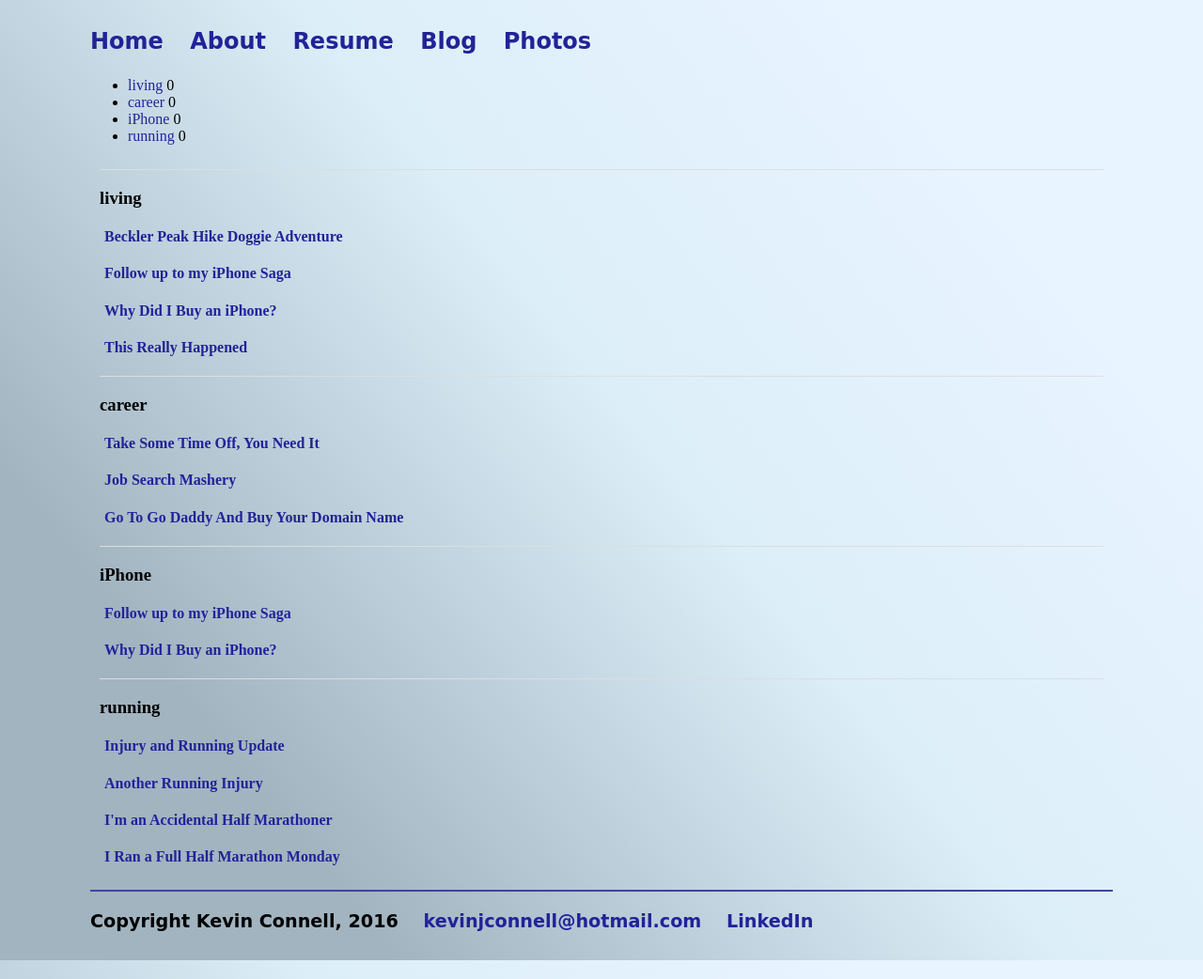
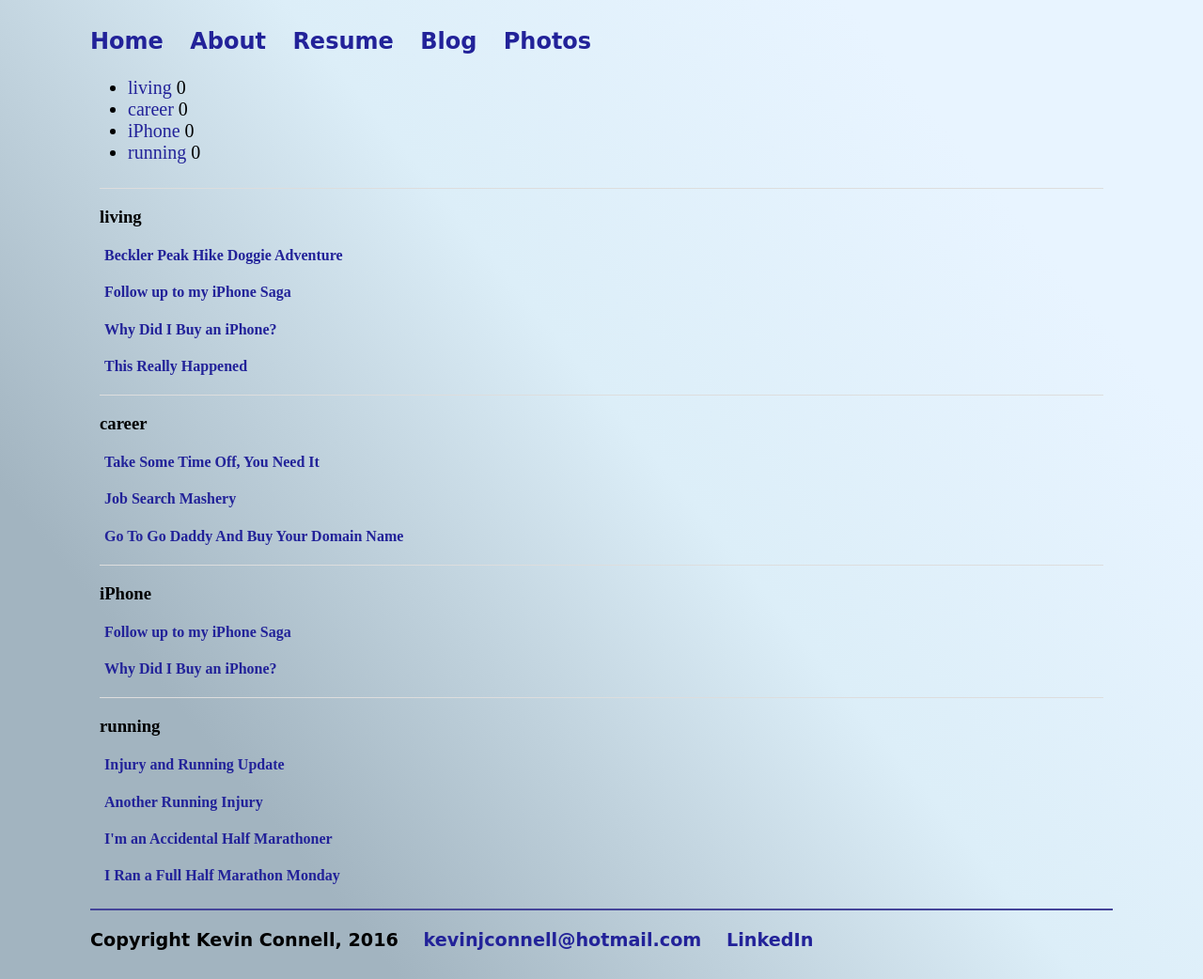
Before and after one commit to mo4dawg/mo4dawg.github.io, a Jekyll site: the page built from tags.html, in a window 1280 px wide. Shown: the whole page at 94% size. Built offline with Jekyll 4.4.1, drawn with Linux system fonts in a browser that asks for light colours.

Commit message:
Update tags.html

```diff
--- a/tags.html
+++ b/tags.html
@@ -5,7 +5,7 @@ permalink: /tags/
 
 <ul class="tag-cloud">
 {% for tag in site.tags %}
-  <li style="font-size:6">
+  <li style="font-size:20px">
     <a href="#{{ tag | first | slugize }}">
       {{ tag | first }}
     </a>
```
